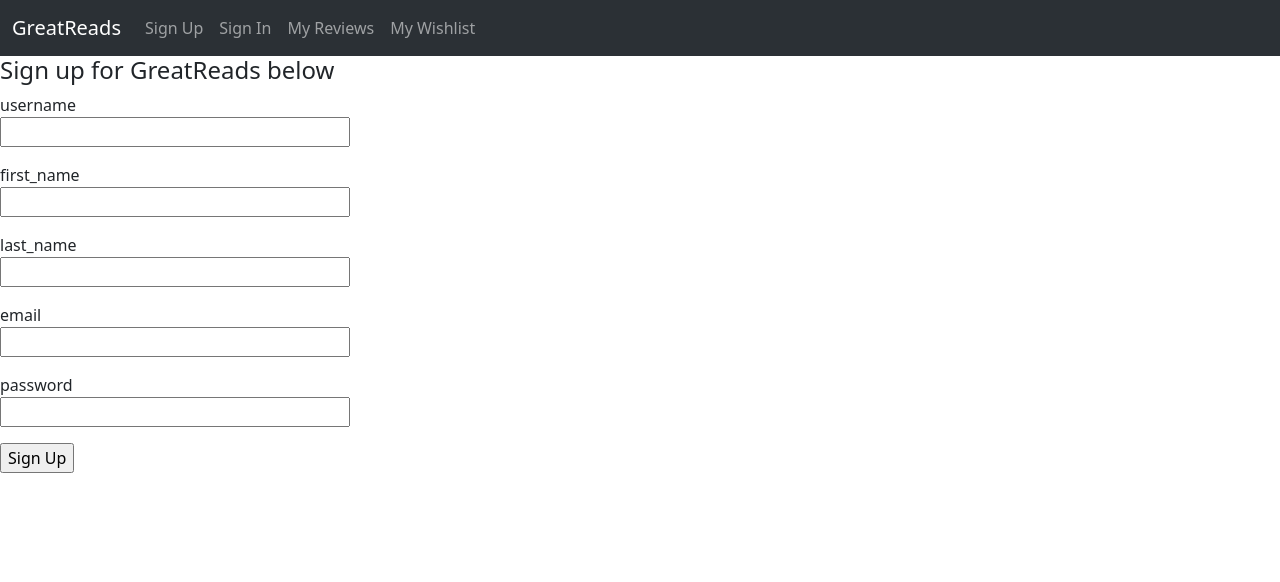
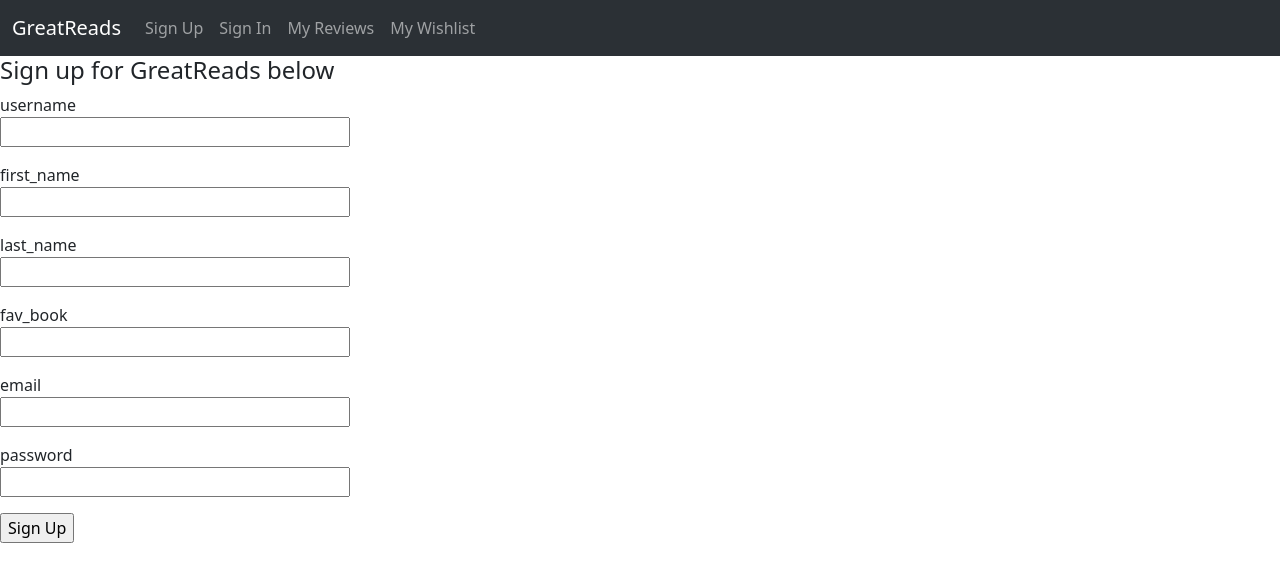
Before and after one commit to toddcmz/w6_greatReadsFlaskProject, a Flask app: page /auth/signup in a window 1280 px wide. Shown: the top 582 px of the page. Run offline with Flask 3, Linux system fonts and the light colour scheme.

Commit message:
further testing, fav book column

```diff
--- a/app/blueprints/auth/routes.py
+++ b/app/blueprints/auth/routes.py
@@ -16,10 +16,11 @@ def signup():
             email = form.email.data
             first_name = form.first_name.data
             last_name = form.last_name.data
+            fav_book = form.fav_book.data
             checkUser = User.query.filter_by(username=username).first()
             checkEmail = User.query.filter_by(email=email).first()
             if not checkUser and not checkEmail:
-                thisUser = User(username=username, first_name=first_name, last_name=last_name, email=email, password=form.password.data)
+                thisUser = User(username=username, first_name=first_name, last_name=last_name, fav_book=fav_book, email=email, password=form.password.data)
                 thisUser.commit()
                 flash(f"Username '{username}' submitted a sign up request")
                 return redirect(url_for('main.home'))
--- a/app/forms.py
+++ b/app/forms.py
@@ -6,6 +6,7 @@ class SignupForm(FlaskForm):
     username = StringField('username', validators=[DataRequired()])
     first_name = StringField('first_name', validators =[DataRequired()])
     last_name = StringField('last_name', validators =[DataRequired()])
+    fav_book = StringField('fav_book')
     email = StringField('email', validators=[DataRequired(), Email()])
     password = PasswordField('password', validators=[DataRequired()])
     submit = SubmitField('Sign Up')
--- a/app/models.py
+++ b/app/models.py
@@ -4,6 +4,7 @@ class User(db.Model):
     user_id = db.Column(db.Integer, primary_key=True)
     first_name = db.Column(db.String)
     last_name = db.Column(db.String)
+    fav_book = db.Column(db.String)
     username = db.Column(db.String, unique=True)
     email = db.Column(db.String, unique=True)
     password = db.Column(db.String)
--- a/app/templates/signup.jinja
+++ b/app/templates/signup.jinja
@@ -21,6 +21,10 @@
             {{ form.last_name(size=32)}}
         </p>
         <p>
+            {{ form.fav_book.label}}<br>
+            {{ form.fav_book(size=32)}}
+        </p>
+        <p>
             {{ form.email.label}}<br>
             {{ form.email(size=32)}}
             {% for error in form.email.errors %}
```
